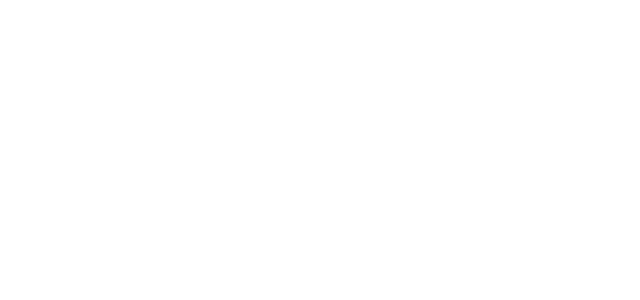
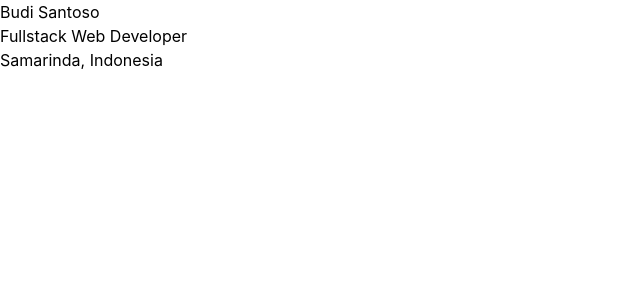
Before and after one commit to roaayala/cv-builder, a React (Vite) app: page / in a window 1280 px wide. Shown: the top 300 px of the page, without its empty margins (0-640 px from the left). Built offline with nearby package versions, Linux system fonts and the light colour scheme.

Commit message:
resumes/PersonalInformation: template done'

```diff
--- a/index.html
+++ b/index.html
@@ -4,7 +4,7 @@
         <meta charset="UTF-8" />
         <link rel="icon" type="image/svg+xml" href="/favicon.svg" />
         <meta name="viewport" content="width=device-width, initial-scale=1.0" />
-    <title>cv-builder</title>
+        <title>CV Builder</title>
     </head>
     <body>
         <div id="root"></div>
--- a/src/App.jsx
+++ b/src/App.jsx
@@ -1,9 +1,20 @@
 import { useState } from "react";
 import Form from "./components/Form";
 import Resume from "./components/Resume";
+import { EXAMPLE_RESUME } from "./utils";
 
 export default function App() {
-  const [resume, setResume] = useState();
+  const [resume, setResume] = useState(EXAMPLE_RESUME);
 
-  return <div></div>;
+  const handlePersonalInformation = {};
+
+  return (
+    <div>
+      <Form
+        data={resume}
+        personalInformationHandlers={handlePersonalInformation}
+      />
+      <Resume data={resume} />
+    </div>
+  );
 }
--- a/src/components/Form.jsx
+++ b/src/components/Form.jsx
@@ -1,21 +1,10 @@
-import ContactForm from "./forms/ContactForm";
-import EducationForm from "./forms/EducationForm";
 import PersonalInformationForm from "./forms/PersonalInformationForm";
-import SkillForm from "./forms/SkillForm";
 
-export default function Form({
-  information,
-  onChange,
-  onContactChange,
-  skillHandlers,
-  educationHandlers,
-}) {
+export default function Form({ data, personalInformationHandlers }) {
+  const { personalInformation } = data;
   return (
-    <form action="#" method="get" className="w-88 flex flex-col gap-4">
-      <PersonalInformationForm information={information} onChange={onChange} />
-      <ContactForm information={information} onChange={onContactChange} />
-      <SkillForm information={information} handlers={skillHandlers} />
-      <EducationForm information={information} handlers={educationHandlers} />
-    </form>
+    <aside>
+      <PersonalInformationForm data={personalInformation} />
+    </aside>
   );
 }
--- a/src/components/Resume.jsx
+++ b/src/components/Resume.jsx
@@ -1,19 +1,10 @@
-import Contact from "./resumes/Contact";
-import Education from "./resumes/Education";
-import Employment from "./resumes/Employment";
-import Header from "./resumes/Header";
-import Profile from "./resumes/Profile";
-import Skill from "./resumes/Skill";
+import PersonalInformation from "./resumes/PersonalInformation";
 
-export default function Resume({ information }) {
+export default function Resume({ data }) {
+  const { personalInformation } = data;
   return (
-    <div className="flex-1">
-      <Header infomartion={information} />
-      <Profile information={information} />
-      <Contact information={information} />
-      <Skill information={information} />
-      <Education information={information} />
-      <Employment information={information} />
-    </div>
+    <main>
+      <PersonalInformation data={personalInformation} />
+    </main>
   );
 }
--- a/src/components/forms/PersonalInformationForm.jsx
+++ b/src/components/forms/PersonalInformationForm.jsx
@@ -1,46 +1,3 @@
-import TextareaInput from "./TextareaInput";
-import TextInput from "./TextInput";
-
-export default function PersonalInformationForm({ information, onChange }) {
-  const { name, jobTitle, profile, address } = information;
-  return (
-    <div>
-      <h3>Personal Information</h3>
-      <TextInput
-        label="Name"
-        id="name"
-        placeholder="Name"
-        required={true}
-        value={name}
-        onChange={onChange}
-      />
-
-      <TextInput
-        label="Job Title"
-        id="jobTitle"
-        placeholder="Job Title"
-        required={true}
-        value={jobTitle}
-        onChange={onChange}
-      />
-
-      <TextareaInput
-        required={true}
-        label="Profile"
-        id="profile"
-        placeholder="Profile"
-        value={profile}
-        onChange={onChange}
-      />
-
-      <TextareaInput
-        required={true}
-        label="Address"
-        id="address"
-        placeholder="Address"
-        value={address}
-        onChange={onChange}
-      />
-    </div>
-  );
+export default function PersonalInformationForm({ data, handlers }) {
+  return <section></section>;
 }
--- /dev/null
+++ b/src/components/resumes/PersonalInformation.jsx
@@ -0,0 +1,10 @@
+export default function PersonalInformation({ data }) {
+  const { fullName, jobTitle, location } = data;
+  return (
+    <section>
+      <h1>{fullName}</h1>
+      <p>{jobTitle}</p>
+      <p>{location}</p>
+    </section>
+  );
+}
--- a/src/utils.js
+++ b/src/utils.js
@@ -1,6 +1,6 @@
-export const EXAMPLE = {
+export const EXAMPLE_RESUME = {
   personalInformation: {
-    name: "Budi Santoso",
+    fullName: "Budi Santoso",
     jobTitle: "Fullstack Web Developer",
     location: "Samarinda, Indonesia",
   },
```
Lines whose indentation alone changed are shown as unchanged.
